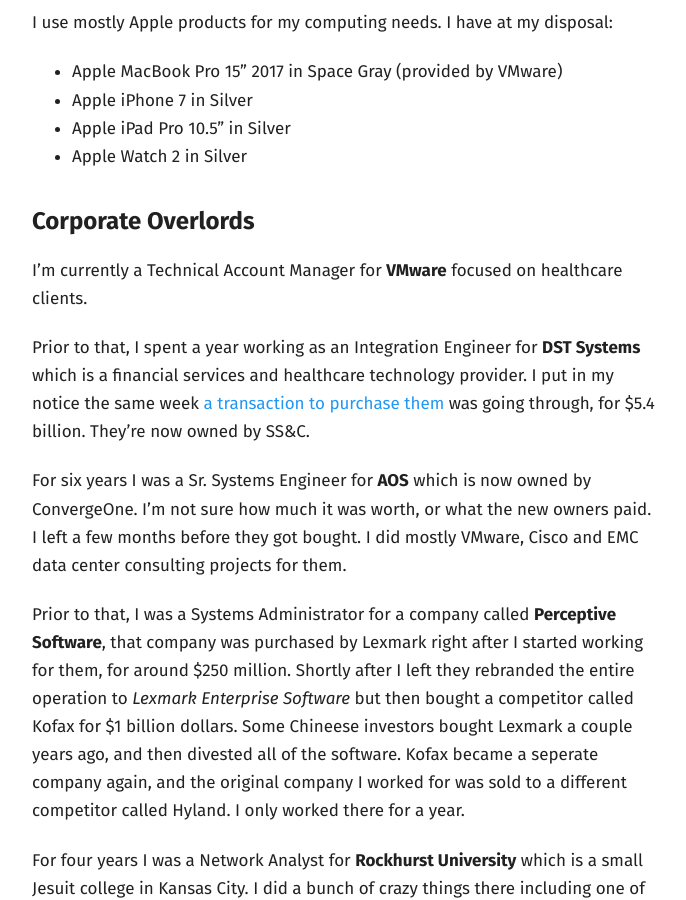
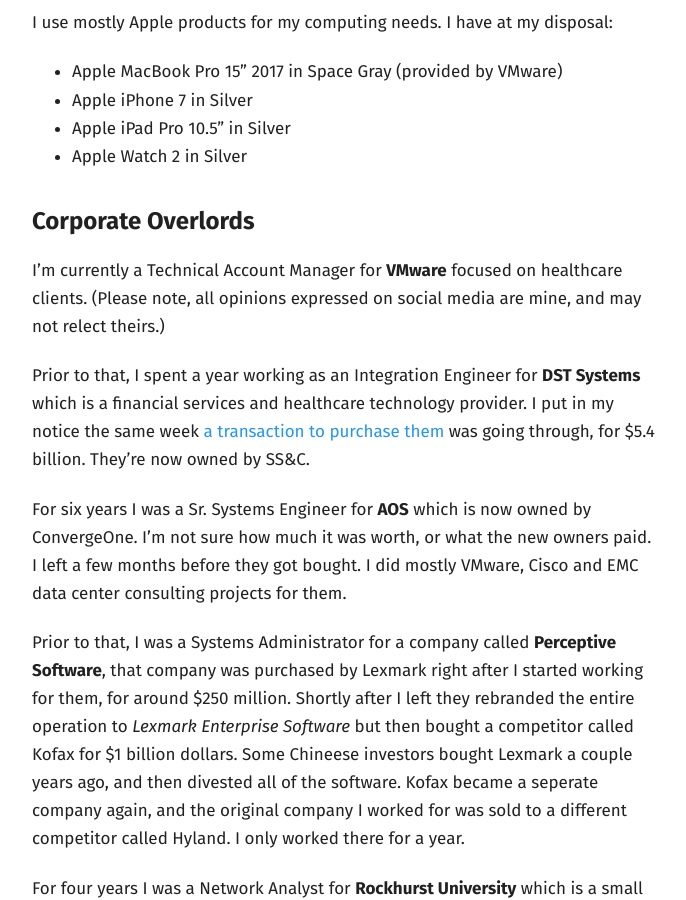
Before and after one commit to vmstan/vmstan.github.io, a Jekyll site: the page built from about/index.md, in a window 1280 px wide and 900 px high, scrolled down 1034 px. Shown: the whole window, without its empty margins (296-982 px from the left). Built offline with Jekyll 4.4.1, drawn with Linux system fonts in a browser that asks for light colours.

Commit message:
Social media policy

```diff
--- a/about/index.md
+++ b/about/index.md
@@ -34,7 +34,7 @@
 
 ## Corporate Overlords
 
-I'm currently a Technical Account Manager for **VMware** focused on healthcare clients.
+I'm currently a Technical Account Manager for **VMware** focused on healthcare clients. (Please note, all opinions expressed on social media are mine, and may not relect theirs.)
 
 Prior to that, I spent a year working as an Integration Engineer for **DST Systems** which is a financial services and healthcare technology provider. I put in my notice the same week [a transaction to purchase them](https://www.wsj.com/articles/ss-c-technologies-to-acquire-dst-systems-1515673275) was going through, for $5.4 billion. They're now owned by SS&C.
 
```
